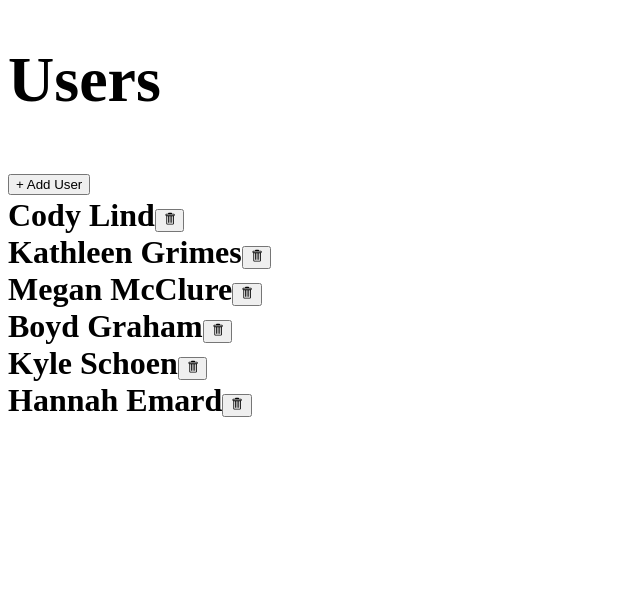
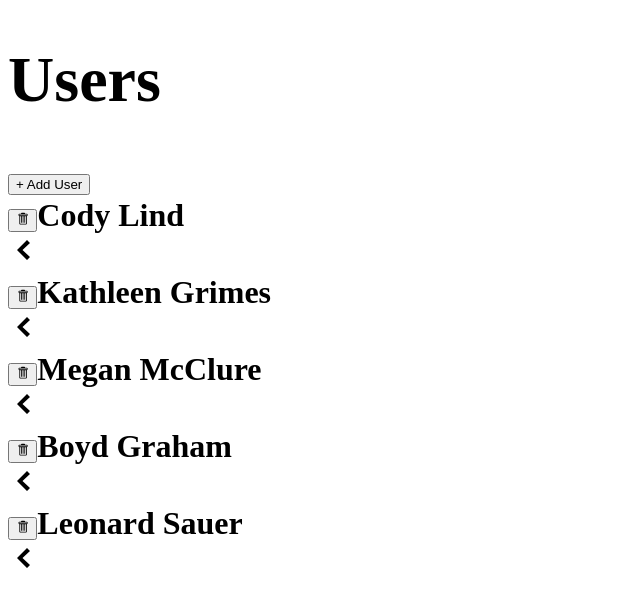
Before and after one commit to rzounlom/media, a React (Create React App) app: page / in a window 1280 px wide. Shown: the top 606 px of the page, without its empty margins (0-640 px from the left). Built offline with nearby package versions, Linux system fonts and the light colour scheme; data requests are answered from the project's data file.

Commit message:
feat: add ExpandablePanel component

```diff
--- a/db.json
+++ b/db.json
@@ -17,12 +17,8 @@
       "name": "Boyd Graham"
     },
     {
-      "id": "3e01",
-      "name": "Kyle Schoen"
-    },
-    {
-      "id": "9e64",
-      "name": "Hannah Emard"
+      "id": "8dcc",
+      "name": "Leonard Sauer"
     }
   ],
   "albums": [],
--- /dev/null
+++ b/src/components/ExpandablePanel.js
@@ -0,0 +1,24 @@
+import { GoChevronDown, GoChevronLeft } from "react-icons/go";
+
+import { useState } from "react";
+
+export default function ExpandablePanel({ header, children }) {
+  const [expanded, setExpanded] = useState(false);
+
+  return (
+    <div className="mb-2 border rounded">
+      <div className="flex p-2 justify-between items-center">
+        <div className="flex flex-row items-center justify-between">
+          {header}
+        </div>
+        <div
+          className="cursor-pointer text-xl"
+          onClick={() => setExpanded(!expanded)}
+        >
+          {expanded ? <GoChevronDown /> : <GoChevronLeft />}
+        </div>
+      </div>
+      {expanded && <div className="p-2">{children}</div>}
+    </div>
+  );
+}
--- a/src/components/UsersListItem.js
+++ b/src/components/UsersListItem.js
@@ -1,4 +1,5 @@
 import Button from "./Button";
+import ExpandablePanel from "./ExpandablePanel";
 import { GoTrashcan } from "react-icons/go";
 import { deleteUser } from "../store";
 import { useThunk } from "../hooks/useThunk";
@@ -10,15 +11,15 @@ export default function UserListItem({ user }) {
     performDelete(user);
   };
 
-  return (
-    <div key={user.id} className="mb-2 border rounded">
-      <div className="flex p-2 justify-between items-center cursor-pointer">
-        {deleteError && <div>Error deleting user...</div>}
-        {user.name}
-        <Button onClick={handleDelete} loading={isDeleting} danger>
-          <GoTrashcan />
-        </Button>
-      </div>
-    </div>
+  const header = (
+    <>
+      <Button onClick={handleDelete} loading={isDeleting} danger>
+        <GoTrashcan />
+      </Button>
+      {deleteError && <div>Error deleting user...</div>}
+      <span className="ml-2">{user.name}</span>
+    </>
   );
+
+  return <ExpandablePanel header={header}>CONTENT</ExpandablePanel>;
 }
```
